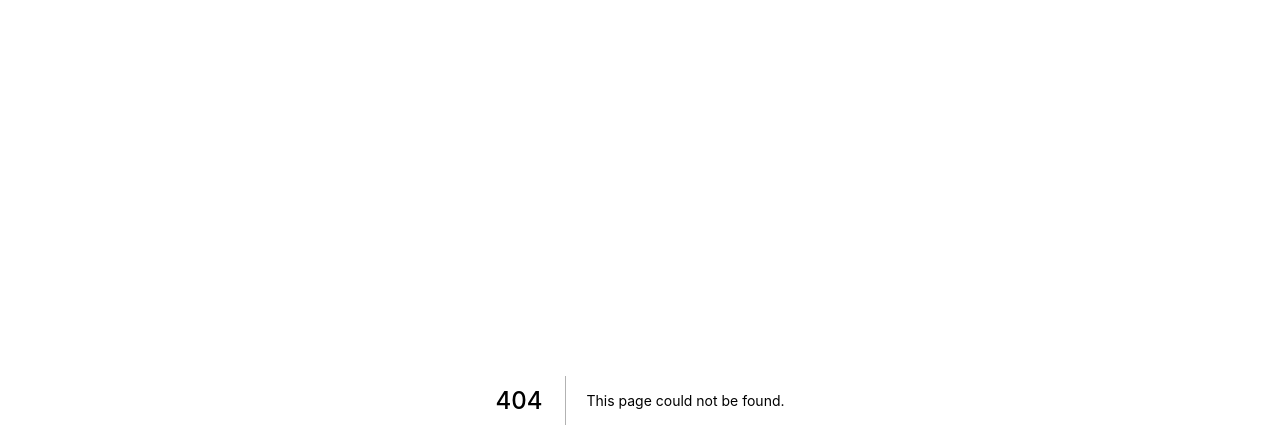
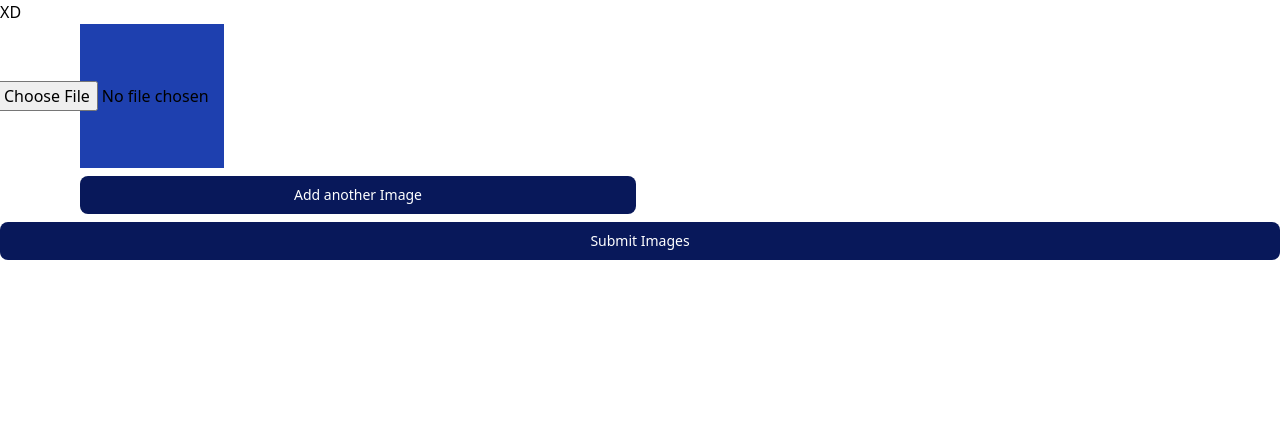
Before and after one commit to kashafu/apricart-admin-portal-react, a Next.js app: page /dashboard in a window 1280 px wide. Before the commit this address had no page. Shown: the top 448 px of the page. Built offline with nearby package versions, Linux system fonts and the light colour scheme.

Commit message:
API Image Upload Complete/ nostyles

```diff
--- /dev/null
+++ b/components/EachAPI/ImageUploadAPIComponent.js
@@ -0,0 +1,98 @@
+import FormData from "form-data";
+import React, { useState, useEffect } from "react";
+import { ClimbingBoxLoader } from "react-spinners";
+import { uploadImagesApi } from "../../utils/ApiCalls";
+import { getGeneralApiParams } from "../../utils/GeneralVariables";
+import CustomImageInput from "../Misc/CustomImageInput";
+
+const ImageUploadAPIComponent = () => {
+	const [loading, setLoading] = useState(false);
+
+	var images = new FormData();
+	const [imageInput, setImageInput] = useState([
+		{
+			img: "",
+		},
+	]);
+	const handleChangeValue = (e, index) => {
+		const { name, files } = e.target;
+		const list = [...imageInput];
+		list[index][name] = files[0];
+		setImageInput(list);
+	};
+
+	const handleInputRemove = (index) => {
+		const list = [...imageInput];
+		list.splice(index, 1);
+		setImageInput(list);
+	};
+
+	const handleInputAdd = () => {
+		setImageInput([...imageInput, { img: "" }]);
+	};
+
+	const fillFormData = () => {
+		imageInput.forEach((each) => {
+			images.append("files", each.img);
+		});
+	};
+
+	const submitHandler = async () => {
+		setLoading(true);
+		fillFormData();
+		const { baseUrl, headers } = getGeneralApiParams();
+		uploadImagesApi(baseUrl, images, headers).then((response) => {
+			console.log(response), setLoading(false);
+		});
+	};
+
+	return (
+		<div>
+			{loading && (
+				<>
+					<div className="bg-main-blue bg-opacity-80 w-screen h-screen fixed z-10">
+						<ClimbingBoxLoader
+							className="absolute top-[45%] m-auto animate-pulse"
+							color="#FFD54C"
+							size={50}
+							speedMultiplier={2}
+						/>
+						<h1 className="z-20 text-white">Sending...</h1>
+					</div>
+				</>
+			)}
+			<section className="grid grid-cols-2 gap-2">
+				{imageInput.map((each, index) => (
+					<div key={index} className="ml-20">
+						<CustomImageInput
+							handleChangeValue={handleChangeValue}
+							index={index}
+						/>
+						{imageInput.length - 1 === index && imageInput.length && (
+							<button type="button" className="group relative w-full w- flex justify-center py-2 px-4 border border-transparent text-sm font-medium rounded-lg text-white bg-main-blue hover:bg-indigo-800 duration-300 transition-all focus:outline-none focus:ring-2 focus:ring-offset-2 focus:ring-main-blue my-2" onClick={handleInputAdd}>
+								<span>Add another Image</span>
+							</button>
+						)}
+						<div className="">
+							{imageInput.length !== 1 && (
+								<button type="button" className="group relative w-full w- flex justify-center py-2 px-4 border border-transparent text-sm font-medium rounded-lg text-white bg-main-blue hover:bg-indigo-800 duration-300 transition-all focus:outline-none focus:ring-2 focus:ring-offset-2 focus:ring-main-blue my-2" onClick={() => handleInputRemove(index)}>
+									<span>Remove</span>
+								</button>
+							)}
+						</div>
+					</div>
+				))}
+			</section>
+			{/* <button onClick={submitHandler} className="">Submit Images</button> */}
+			<button
+				type="submit"
+				onClick={(e) => submitHandler(e)}
+				className="group relative w-full w- flex justify-center py-2 px-4 border border-transparent text-sm font-medium rounded-lg text-white bg-main-blue hover:bg-indigo-800 duration-300 transition-all focus:outline-none focus:ring-2 focus:ring-offset-2 focus:ring-main-blue"
+			>
+				Submit Images
+			</button>
+		</div>
+	);
+};
+
+export default ImageUploadAPIComponent;
--- /dev/null
+++ b/components/EachAPI/OfferSave.js
@@ -0,0 +1,11 @@
+import React from 'react'
+
+const OfferSave = () => {
+  return (
+    <div>
+        <div></div>
+    </div>
+  )
+}
+
+export default OfferSave
--- a/components/Login.js
+++ b/components/LoginComponent.js
@@ -50,9 +50,9 @@ const Login = () => {
 
 	}
 	return (
-		<>``
+		<>
 			{/* MODAL RESET PASSWORD */}
-			<div className={resetPw ?" top-0":"hidden"}>
+			<div className={resetPw ?" top-0 animate-dropdown transition-all":"hidden"}>
 				<div
 					className={resetPw ? "translate-x-[33%] translate-y-[10%] block overflow-y-auto overflow-x-hidden z-50 w-full md:inset-0" : "hidden"}
 				>
@@ -126,7 +126,7 @@ const Login = () => {
 
 			{/* Login Component */}
 
-				<div className="min-h-full flex items-center justify-center py-12 px-4 sm:px-6 lg:px-8">
+				<div className={resetPw  ? "animate-hideup hidden" : "animate-dropdown transition-all min-h-full flex items-center justify-center py-12 px-4 sm:px-6 lg:px-8"}>
 					<div className="max-w-md w-full space-y-8">
 						<div>
 							<div className="flex justify-center items-center">
--- /dev/null
+++ b/components/Misc/CustomImageInput.js
@@ -0,0 +1,21 @@
+import React from "react";
+
+const CustomImageInput = ({handleChangeValue, index}) => {
+	return (
+		<div className="w-full">
+      {console.log(index)}
+			<div className="bg-blue-800 w-36 h-36 flex flex-col justify-center items-center">
+				<div>
+					<input
+          name="img"
+						type={"file"}
+						accept="image/png, image/gif, image/jpeg, image/jpg"
+            onChange={(e)=>handleChangeValue(e, index)}
+					/>
+				</div>
+			</div>
+		</div>
+	);
+};
+
+export default CustomImageInput;
--- /dev/null
+++ b/components/ProfileViewComponent.js
@@ -0,0 +1,46 @@
+import React, { useState, useEffect } from "react";
+import Cookies from "universal-cookie";
+
+const ProfileViewComponent = ({profileDisplay, setProfileDisplay}) => {
+	const cookies = new Cookies();
+	const [userData, setUserData] = useState({
+		userName: "Loading",
+		email: "Loading",
+		phoneNumber: "Loading",
+		userId: "Loading",
+	});
+	function getUserData() {
+		console.log("Funct called");
+		cookies.get("cookies-token");
+		setUserData({
+			...userData,
+			userId: cookies.get("cookies-userId"),
+			email: cookies.get("cookies-email"),
+			userName: cookies.get("cookies-name"),
+			phoneNumber: cookies.get("cookies-phoneNumber"),
+		});
+	}
+
+	useEffect(() => {
+		getUserData();
+	}, []);
+
+	return (
+		<div className="fixed right-0">
+
+		<div className={profileDisplay ? "bg-yellow-500 w-80 relative text-center h-screen rounded-tl-xl p-2" : "hidden"}>
+			<div>{userData.userId}</div>
+			<h2>{userData.userName}</h2>
+			<div>{userData.email}</div>
+			<div>+{userData.phoneNumber}</div>
+			<div className="bg-red-300 absolute">
+				<button onClick={()=>setProfileDisplay(!profileDisplay)}>
+				<svg xmlns="http://www.w3.org/2000/svg" viewBox="0 0 320 512" className="w-8"><path d="M224 480c-8.188 0-16.38-3.125-22.62-9.375l-192-192c-12.5-12.5-12.5-32.75 0-45.25l192-192c12.5-12.5 32.75-12.5 45.25 0s12.5 32.75 0 45.25L77.25 256l169.4 169.4c12.5 12.5 12.5 32.75 0 45.25C240.4 476.9 232.2 480 224 480z"/></svg>
+				</button>
+			</div>
+		</div>
+		</div>
+	);
+};
+
+export default ProfileViewComponent;
--- a/components/SideBar.js
+++ b/components/SideBarComponent.js
@@ -2,8 +2,8 @@ import React from "react";
 
 const SideBar = () => {
 	return (
-		<div className="bg-main-blue w-full">
-			<ul className="bg-main-yellow">API Call</ul>
+		<div className=" w-full">
+			<ul className="">API Call</ul>
 			<ul className="">API Call</ul>
 			<ul className="">API Call</ul>
 			<ul className="">API Call</ul>
--- a/package.json
+++ b/package.json
@@ -8,12 +8,15 @@
     "start": "next start",
     "lint": "next lint"
   },
+  "proxy": "http://localhost:3000",
   "dependencies": {
     "axios": "^0.27.2",
+    "form-data": "^4.0.0",
     "next": "12.2.4",
     "react": "^17.0.2",
     "react-dom": "^17.0.2",
     "react-icons": "^4.4.0",
+    "react-spinners": "^0.13.4",
     "react-toastify": "^9.0.8",
     "universal-cookie": "^4.0.4"
   },
--- /dev/null
+++ b/pages/dashboard.js
@@ -0,0 +1,18 @@
+import React, { useState } from 'react'
+import ImageUploadAPIComponent from '../components/EachAPI/ImageUploadAPIComponent'
+import CustomImageInput from '../components/Misc/CustomImageInput'
+import ProfileViewComponent from '../components/ProfileViewComponent'
+
+
+const Dashboard = () => {
+  const [profileDisplay, setProfileDisplay] = useState(false)
+  return (
+    <div>
+      <button onClick={()=>setProfileDisplay(!profileDisplay)}>XD</button>
+        <ProfileViewComponent profileDisplay={profileDisplay} setProfileDisplay={setProfileDisplay}/>
+        <ImageUploadAPIComponent/>
+    </div>
+  )
+}
+
+export default Dashboard
--- a/pages/index.js
+++ b/pages/index.js
@@ -1,6 +1,6 @@
 import Head from 'next/head'
-import Login from '../components/Login'
-import SideBar from '../components/SideBar'
+import Login from '../components/LoginComponent'
+import SideBar from '../components/SideBarComponent'
 import styles from '../styles/Home.module.css'
 
 export default function Home() {
@@ -12,10 +12,6 @@ export default function Home() {
       </Head>
       <main className={styles.main}>
        <div>
-        {/* calling Sidebar */}
-        {/* <SideBar/> */}
-        {/* Calling Login component */}
-        <Login/>
        </div>
       </main>
     </div>
--- /dev/null
+++ b/pages/login.js
@@ -0,0 +1,10 @@
+import React from 'react'
+import Login from '../components/LoginComponent'
+
+const LoginPage = () => {
+  return (
+    <div><Login/></div>
+  )
+}
+
+export default LoginPage
--- a/tailwind.config.js
+++ b/tailwind.config.js
@@ -10,6 +10,25 @@ module.exports = {
   ],
   theme: {
     extend: {
+      keyframes: {
+				dangle: {
+					"0%, 100%": { transform: "rotate(-3deg)", },
+					"50%": { transform: "rotate(3deg)" },
+				},
+				dropdown: {
+					"0%": { opacity: 0, transform: "translateY(-10px)"},
+					"100%": { opacity: 100, transform: "translateY(0px)" },
+				},
+				hideup: {
+					"0%": { opacity: 100, transform: "translateY(10px)"},
+					"100%": { opacity: 0, transform: "translateY(0px)" },
+				},
+			},
+			animation: {
+				dangle: "dangle infinite 3s ease-in",
+				dropdown: "dropdown 0.25s ease-in-out",
+				hideup: "hideup 0.25s ease-out",
+			},
       colors: {
         'main-yellow': {
           DEFAULT: '#FFD54C'
--- a/utils/ApiCalls.jsx
+++ b/utils/ApiCalls.jsx
@@ -1,14 +1,19 @@
 import axios from "axios";
 import Cookies from "universal-cookie";
 
-export const loginApi = async (baseUrl, city, userId, phoneNumber,password,setErrorMessage,router, headers) => {
-
-    const cookies = new Cookies();
+export const loginApi = async (
+	baseUrl,
+	city,
+	userId,
+	phoneNumber,
+	password,
+	setErrorMessage,
+	router,
+	headers
+) => {
+	const cookies = new Cookies();
 	let url =
-		baseUrl +
-		"/auth/open/login?city=" +
-		city +
-		"&lang=en&client_type=apricart"
+		baseUrl + "/auth/open/login?city=" + city + "&lang=en&client_type=apricart";
 	let body = {
 		guestuserid: userId,
 		username: "92" + phoneNumber,
@@ -17,8 +22,8 @@ export const loginApi = async (baseUrl, city, userId, phoneNumber,password,setEr
 	try {
 		let response = await axios.post(url, body, {
 			headers,
-		})
-        console.log(response)
+		});
+		console.log(response);
 		if (response.data.status == 1) {
 			cookies.set("cookies-token", response.data.data.token);
 			cookies.set("cookies-name", response.data.data.name);
@@ -26,15 +31,15 @@ export const loginApi = async (baseUrl, city, userId, phoneNumber,password,setEr
 			cookies.set("cookies-phoneNumber", response.data.data.phoneNumber);
 			cookies.set("cookies-userId", response.data.data.userId);
 			setErrorMessage("");
-			router.push("/");
-            return response
+			router.push("/dashboard");
+			return response;
 		} else {
 			setErrorMessage(response.message);
-			return response
+			return response;
 		}
 	} catch (err) {
 		setErrorMessage(err.response.data.message);
-       return err
+		return err;
 	}
 };
 
@@ -63,7 +68,6 @@ export const resetPasswordApi = async (
 	phoneNumber,
 	password,
 	otp,
-
 	headers
 ) => {
 	let url = baseUrl + "/auth/open/password/forgot?lang=en&client_type=apricart";
@@ -84,3 +88,20 @@ export const resetPasswordApi = async (
 		toast.error(error?.response?.message);
 	}
 };
+
+export const uploadImagesApi = async (baseUrl, images, headers) => {
+	let url = baseUrl + "/options/uploads";
+	try {
+		await axios
+			.post(url, images, {
+				Accept: "application/json",
+				"Content-Type": "multipart/form-data",
+			})
+			.then((response) => {
+				console.log(response)
+				return response
+			});
+	} catch (error) {
+		console.log(error?.response);
+	}
+};
```
Also changed, not shown: 1 other file (tests, documents, lock files or other folders).
